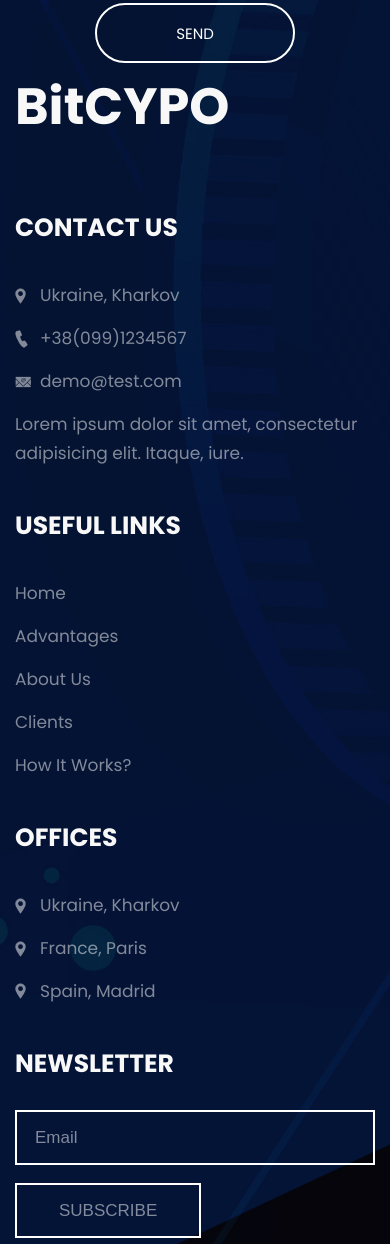
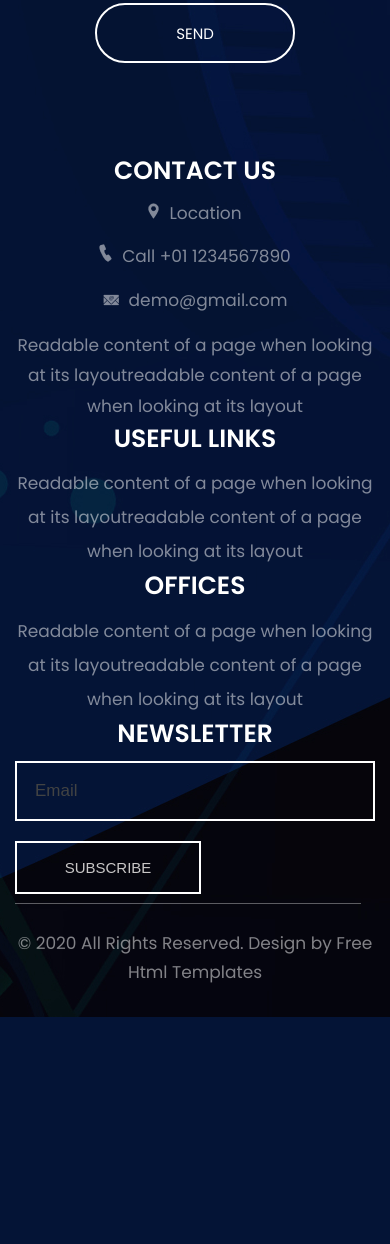
Before and after one commit to UsovTima/bitcoin, a plain HTML site: page index.html in a window 390 px wide. Shown: the part 5317-6561 px from the top of the page. After the commit the page ends 6334 px from the top, so only its background shows below. Drawn offline with nearby package versions, Linux system fonts and the light colour scheme.

Commit message:
redone responsive footer

```diff
--- a/css/style.css
+++ b/css/style.css
@@ -1094,105 +1094,115 @@ video {
             width: 200px;
             font-size: 15px; } }
 
-.footer .title-25 {
+.footer {
+  margin-top: 80px; }
+  .footer .row {
+    color: rgba(255, 255, 255, 0.5);
+    margin: 90px 0 30px 0;
+    padding-bottom: 80px;
+    position: relative; }
+    @media (max-width: 992px) {
+      .footer .row {
+        margin: 65px 0 25px 0;
+        padding: 45px 20px; } }
+    @media (max-width: 768px) {
+      .footer .row {
+        margin: 0 0 25px;
+        padding: 10px 0; } }
+    .footer .row:after {
+      content: '';
+      position: absolute;
+      bottom: 0;
+      left: 7;
+      height: 1px;
+      width: calc(100% - 14px);
+      background: #fff;
+      opacity: .35; }
+  .footer__title {
+    font-size: 51px;
+    font-weight: 700;
+    color: #fff; }
+    @media (max-width: 992px) {
+      .footer__title {
+        font-size: 45px; } }
+    @media (max-width: 768px) {
+      .footer__title {
+        display: none; } }
+  .footer__form-title {
+    font-size: 25px;
+    font-weight: 600;
+    text-transform: uppercase;
+    line-height: 1.416;
+    color: #fff;
+    text-align: left;
     position: relative;
-  display: inline-block; }
-  .footer .title-25:after {
+    padding-bottom: 10px;
+    margin-bottom: 30px; }
+    @media (max-width: 768px) {
+      .footer__form-title {
+        margin-bottom: 0;
+        text-align: center; } }
+    .footer__form-title:after {
       content: '';
+      position: absolute;
+      left: 0;
+      bottom: 0;
       height: 6px;
       width: 0;
       background: #face34;
-    position: absolute;
-    left: 0;
-    top: calc(100% + 10px);
-    transition: .4s ease-out; }
-
+      transition: .3s; }
       @media (max-width: 768px) {
-  .footer .row {
-    flex-direction: row;
-    flex-wrap: wrap; } }
-
+        .footer__form-title:after {
+          content: none; } }
+  .footer__form-col-25 {
+    max-width: 210px; }
     @media (max-width: 768px) {
-  .footer .col-25 {
-    width: calc(50% - 30px);
-    padding: 15px 0; } }
-
-@media (max-width: 620px) {
-  .footer .col-25 {
-    width: 100%; } }
-
-.footer .col-25:hover .title-25:after {
-  width: 100%; }
-
-.footer .col-25 a {
-  transition: .4s; }
-  .footer .col-25 a:hover {
-    text-decoration: underline;
-    -webkit-text-decoration-color: #face34;
-            text-decoration-color: #face34; }
-
-.footer .col-25 div, .footer .col-25 a, .footer .col-25 ul {
+      .footer__form-col-25 {
+        max-width: inherit;
+        text-align: center; } }
+    .footer__form-col-25 a {
       color: rgba(255, 255, 255, 0.5); }
-
-.footer .col-25 li, .footer .col-25 a, .footer .col-25 div {
-  display: block;
-  padding: 7px 0; }
-  .footer .col-25 li a, .footer .col-25 a a, .footer .col-25 div a {
-    padding: 0; }
-
-.footer .footer__contacts li {
-  position: relative;
-  padding-left: 25px; }
-  .footer .footer__contacts li img {
-    position: absolute;
-    left: 0;
-    top: 50%;
-    -webkit-transform: translateY(-50%);
-            transform: translateY(-50%);
-    max-width: 16px; }
-
-.footer__newsletter input {
+    .footer__form-col-25:hover .footer__form-title:after {
+      width: 80%; }
+  .footer__form-contacts {
+    margin-bottom: 15px; }
+    .footer__form-contacts span {
+      max-width: 18px;
+      padding-right: 10px; }
+  .footer__form-text {
+    line-height: 1.78; }
+  .footer__form-input {
+    width: 100%;
+    background: transparent;
+    font-size: 17px;
+    color: #fff;
+    padding: 18px;
     border: 2px solid #fff;
-  height: 55px;
-  padding: 15px 18px;
-  display: inline-block;
+    margin-bottom: 20px; }
+    @media (max-width: 768px) {
+      .footer__form-input {
+        margin-bottom: 0; } }
+  .footer__form-button .button {
+    max-width: 186px;
     width: 100%;
+    text-transform: uppercase;
+    color: #c9c7c7;
+    padding: 17px 0; }
+    .footer__form-button .button:hover {
+      color: #fff; }
+    @media (max-width: 600px) {
+      .footer__form-button .button {
+        padding: 16px 0;
+        font-size: 15px; } }
+  .footer .double-height {
+    line-height: 2; }
+  .footer__bottom {
+    display: flex;
+    justify-content: center;
+    align-items: center;
+    margin-bottom: 30px;
     color: rgba(255, 255, 255, 0.5);
-  background: none;
-  border-radius: 0;
-  font-size: 17px;
-  line-height: 1; }
-  .footer__newsletter input[type="submit"] {
-    width: auto;
-    padding: 10px 42px;
-    text-transform: uppercase; }
-  .footer__newsletter input + input {
-    margin-top: 18px; }
-
-.footer__newsletter ::-webkit-input-placeholder {
-  color: rgba(255, 255, 255, 0.5);
-  font-size: 17px; }
-
-.footer__newsletter ::-moz-placeholder {
-  color: rgba(255, 255, 255, 0.5);
-  font-size: 17px; }
-
-.footer__newsletter :-ms-input-placeholder {
-  color: rgba(255, 255, 255, 0.5);
-  font-size: 17px; }
-
-.footer__newsletter :-moz-placeholder {
-  color: rgba(255, 255, 255, 0.5);
-  font-size: 17px; }
-
-.footer__container {
-  margin: 0 0 80px; }
-
-.footer__copyright {
-  color: rgba(255, 255, 255, 0.5);
-  text-align: center;
-  border-top: 1px solid rgba(255, 255, 255, 0.35);
-  padding: 36px 0; }
+    text-align: center; }
 
 
 /*# sourceMappingURL=style.css.map*/
--- a/index.html
+++ b/index.html
@@ -1,9 +1,9 @@
 <!doctype html>
 <html lang="en">
+
 <head>
     <meta charset="UTF-8">
-    <meta name="viewport"
-          content="width=device-width, initial-scale=1, maximum-scale=1, minimum-scale=1">
+    <meta name="viewport" content="width=device-width, initial-scale=1, maximum-scale=1, minimum-scale=1">
     <title>BitCYPO</title>
 <link href="css/style.css" rel="stylesheet"></head>
 
@@ -66,7 +66,8 @@
                                             <h4>Progress Your Bitcoin Money Success</h4>
                                         </div>
                                         <div class="home__swiper-slideText">
-                                        <p>There are many variations of passages of Lorem Ipsum available, but the majority have suffered</p>
+                                            <p>There are many variations of passages of Lorem Ipsum available, but the
+                                                majority have suffered</p>
                                         </div>
                                         <div class="home__swiper-slideButton">
                                             <div class="button">
@@ -89,7 +90,8 @@
                                             <h4>Progress Your Bitcoin Money Success</h4>
                                         </div>
                                         <div class="home__swiper-slideText">
-                                    <p>There are many variations of passages of Lorem Ipsum available, but the majority have suffered</p>
+                                            <p>There are many variations of passages of Lorem Ipsum available, but the
+                                                majority have suffered</p>
                                         </div>
                                         <div class="home__swiper-slideButton">
                                             <div class="button">
@@ -112,7 +114,8 @@
                                             <h4>Progress Your Bitcoin Money Success</h4>
                                         </div>
                                         <div class="home__swiper-slideText">
-                                    <p>There are many variations of passages of Lorem Ipsum available, but the majority have suffered</p>
+                                            <p>There are many variations of passages of Lorem Ipsum available, but the
+                                                majority have suffered</p>
                                         </div>
                                         <div class="home__swiper-slideButton">
                                             <div class="button">
@@ -174,7 +177,10 @@
                     <div class="about__wrapper row">
                         <div class="about__wrapper-text col-50">
                             <h3 class="title">About Us</h3>
-                        <p>It is a long established fact that a reader will be distracted bIt is a long established fact that a reader will be distracted by   y   It is a long established fact that a reader will be distracted by   It is a long established fact that a reader will be distracted by</p>
+                            <p>It is a long established fact that a reader will be distracted bIt is a long established
+                                fact that a reader will be distracted by y It is a long established fact that a reader
+                                will be distracted by It is a long established fact that a reader will be distracted by
+                            </p>
                             <div class="button-about">
                                 <a href="#">Read more</a>
                             </div>
@@ -423,7 +429,12 @@
                                         <img class="sign" src="images/sign.png" alt="sign">
                                     </div>
                                     <div class="testimonials__wrapper-text col-80">
-                                    <p>more-or-less normal distribution of letters, as opposed to using 'Content here, content here', making it look like readable English. Many desktop publishing packages and webmore-or-less normal distribution of letters, as opposed to using 'Content here, content here', making it look like readable English. Many desktop publishing packages and webmore-or-less normal distribution of</p>
+                                        <p>more-or-less normal distribution of letters, as opposed to using 'Content
+                                            here, content here', making it look like readable English. Many desktop
+                                            publishing packages and webmore-or-less normal distribution of letters, as
+                                            opposed to using 'Content here, content here', making it look like readable
+                                            English. Many desktop publishing packages and webmore-or-less normal
+                                            distribution of</p>
                                     </div>
                                 </div>
                             </div>
@@ -437,7 +448,12 @@
                                         <img class="sign" src="images/sign.png" alt="sign">
                                     </div>
                                     <div class="testimonials__wrapper-text col-80">
-                                    <p>more-or-less normal distribution of letters, as opposed to using 'Content here, content here', making it look like readable English. Many desktop publishing packages and webmore-or-less normal distribution of letters, as opposed to using 'Content here, content here', making it look like readable English. Many desktop publishing packages and webmore-or-less normal distribution of</p>
+                                        <p>more-or-less normal distribution of letters, as opposed to using 'Content
+                                            here, content here', making it look like readable English. Many desktop
+                                            publishing packages and webmore-or-less normal distribution of letters, as
+                                            opposed to using 'Content here, content here', making it look like readable
+                                            English. Many desktop publishing packages and webmore-or-less normal
+                                            distribution of</p>
                                     </div>
                                 </div>
                             </div>
@@ -451,7 +467,12 @@
                                         <img class="sign" src="images/sign.png" alt="sign">
                                     </div>
                                     <div class="testimonials__wrapper-text col-80">
-                                    <p>more-or-less normal distribution of letters, as opposed to using 'Content here, content here', making it look like readable English. Many desktop publishing packages and webmore-or-less normal distribution of letters, as opposed to using 'Content here, content here', making it look like readable English. Many desktop publishing packages and webmore-or-less normal distribution of</p>
+                                        <p>more-or-less normal distribution of letters, as opposed to using 'Content
+                                            here, content here', making it look like readable English. Many desktop
+                                            publishing packages and webmore-or-less normal distribution of letters, as
+                                            opposed to using 'Content here, content here', making it look like readable
+                                            English. Many desktop publishing packages and webmore-or-less normal
+                                            distribution of</p>
                                     </div>
                                 </div>
                             </div>
@@ -490,66 +511,43 @@
         </main>
         <footer class="footer">
             <div class="container">
-            <h4 class="title-51">BitCYPO</h4>
-            <div class="footer__container">
+                <h4 class="footer__title">BitCYPO</h4>
                 <div class="row">
-                    <div class="col-25">
-                        <h5 class="title-25">Contact us</h5>
-                        <ul class="footer__contacts">
-                            <li>
-                                <img src="images/marker.png" alt="marker">
-                                Ukraine, Kharkov
-                            </li>
-                            <li>
-                                <img src="images/phone.png" alt="phone">
-                                <a href="tel:+380991234567">+38(099)1234567</a>
-                            </li>
-                            <li>
-                                <img src="images/letter.png" alt="letter">
-                                <a href="mailto:demo@test.com">demo@test.com</a>
-                            </li>
-                        </ul>
-                        <div>Lorem ipsum dolor sit amet, consectetur adipisicing elit. Itaque, iure.</div>
+                    <div class="col-25 footer__form-col-25">
+                        <h4 class="footer__form-title">Contact us</h4>
+                        <div class="footer__form-contacts"><span><img src="images/marker.png"
+                                    alt="location icon"></span>Location</div>
+                        <div class="footer__form-contacts"><span><img src="images/phone.png"
+                                    alt="call icon"></span>Call <a href="tel:+011234567890">+01 1234567890</a></div>
+                        <div class="footer__form-contacts"><span><img src="images/letter.png"
+                                    alt="letter icon"></span><a href="email:demo@gmail.com">demo@gmail.com</a></div>
+                        <p class="footer__form-text">Readable content of a page when looking at its layoutreadable
+                            content of a page when looking at its layout</p>
                     </div>
-                    <div class="col-25">
-                        <h5 class="title-25">Useful links</h5>
-                        <a href="#">Home</a>
-                        <a href="#">Advantages</a>
-                        <a href="#">About Us</a>
-                        <a href="#">Clients</a>
-                        <a href="#">How It Works?</a>
+                    <div class="col-25 footer__form-col-25">
+                        <h4 class="footer__form-title">Useful links</h4>
+                        <p class="footer__form-text double-height">Readable content of a page when looking at its
+                            layoutreadable content of a page when looking at its layout</p>
                     </div>
-                    <div class="col-25">
-                        <h5 class="title-25">Offices</h5>
-                        <ul class="footer__contacts">
-                            <li>
-                                <img src="images/marker.png" alt="marker">
-                                Ukraine, Kharkov
-                            </li>
-                            <li>
-                                <img src="images/marker.png" alt="marker">
-                                France, Paris
-                            </li>
-                            <li>
-                                <img src="images/marker.png" alt="marker">
-                                Spain, Madrid
-                            </li>
-                        </ul>
+                    <div class="col-25 footer__form-col-25">
+                        <h4 class="footer__form-title">Offices</h4>
+                        <p class="footer__form-text double-height">Readable content of a page when looking at its
+                            layoutreadable content of a page when looking at its layout</p>
                     </div>
-                    <div class="col-25">
-                        <h5 class="title-25">Newsletter</h5>
-                        <form class="footer__newsletter">
-                            <input type="email" name="email" placeholder="Email">
-                            <input type="submit" value="Subscribe">
+                    <div class="col-25 footer__form-col-25">
+                        <h4 class="footer__form-title">Newsletter</h4>
+                        <form class="footer__form">
+                            <input class="footer__form-input" type="email" name="email" placeholder="Email">
+                            <div class="footer__form-button">
+                                <button class="button">Subscribe</button>
+                            </div>
                         </form>
                     </div>
                 </div>
-            </div>
-            <div class="footer__copyright">
-                © 2020 All Rights Reserved. Design by Free Html Templates
-            </div>
+                <div class="footer__bottom">&copy; 2020 All Rights Reserved. Design by Free Html Templates</div>
             </div>
         </footer>
     </div>
 <script type="text/javascript" src="js/main.min.js"></script></body>
+
 </html>
```
Also changed, not shown: 1 other file. Lines whose indentation alone changed are shown as unchanged.
